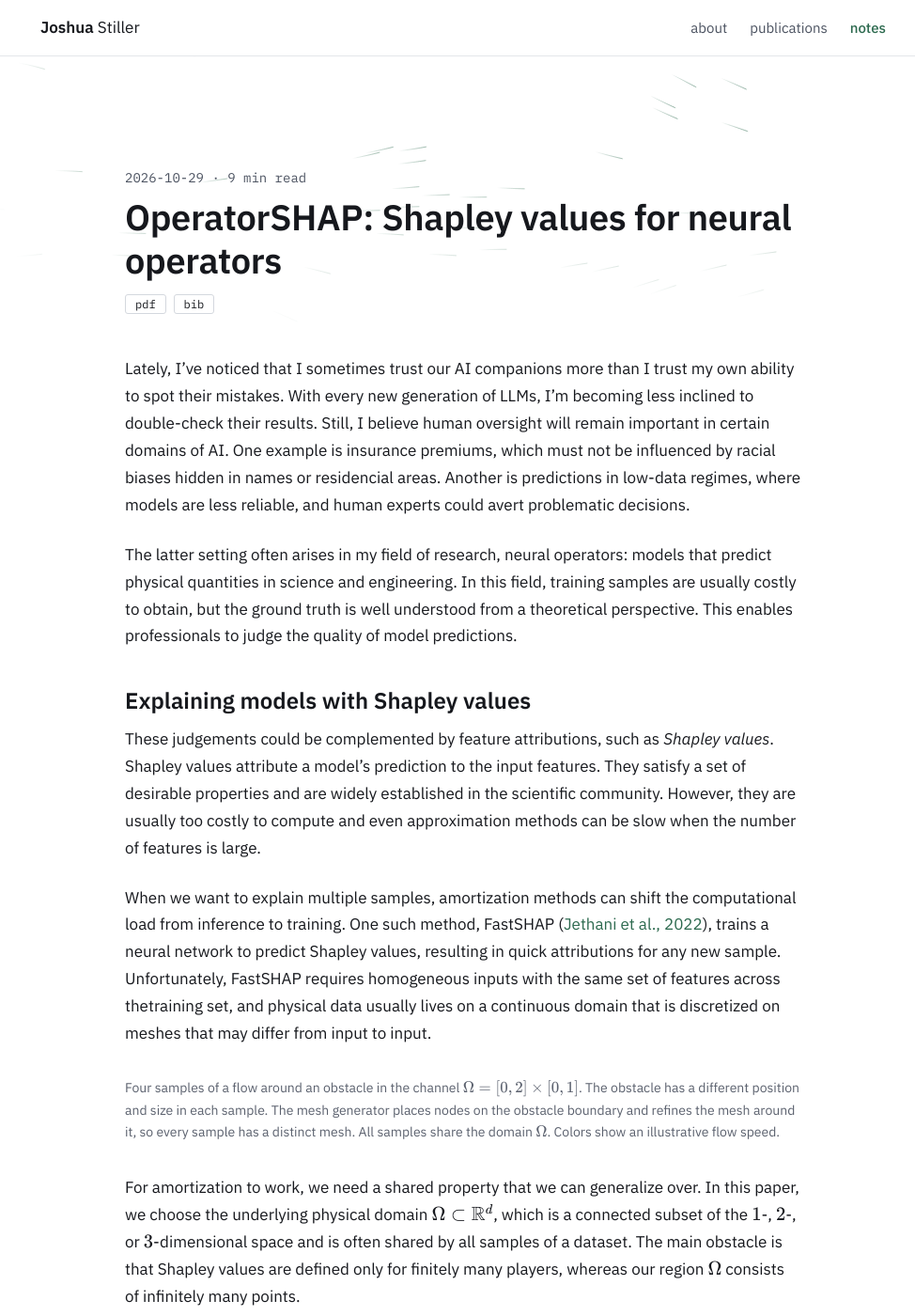
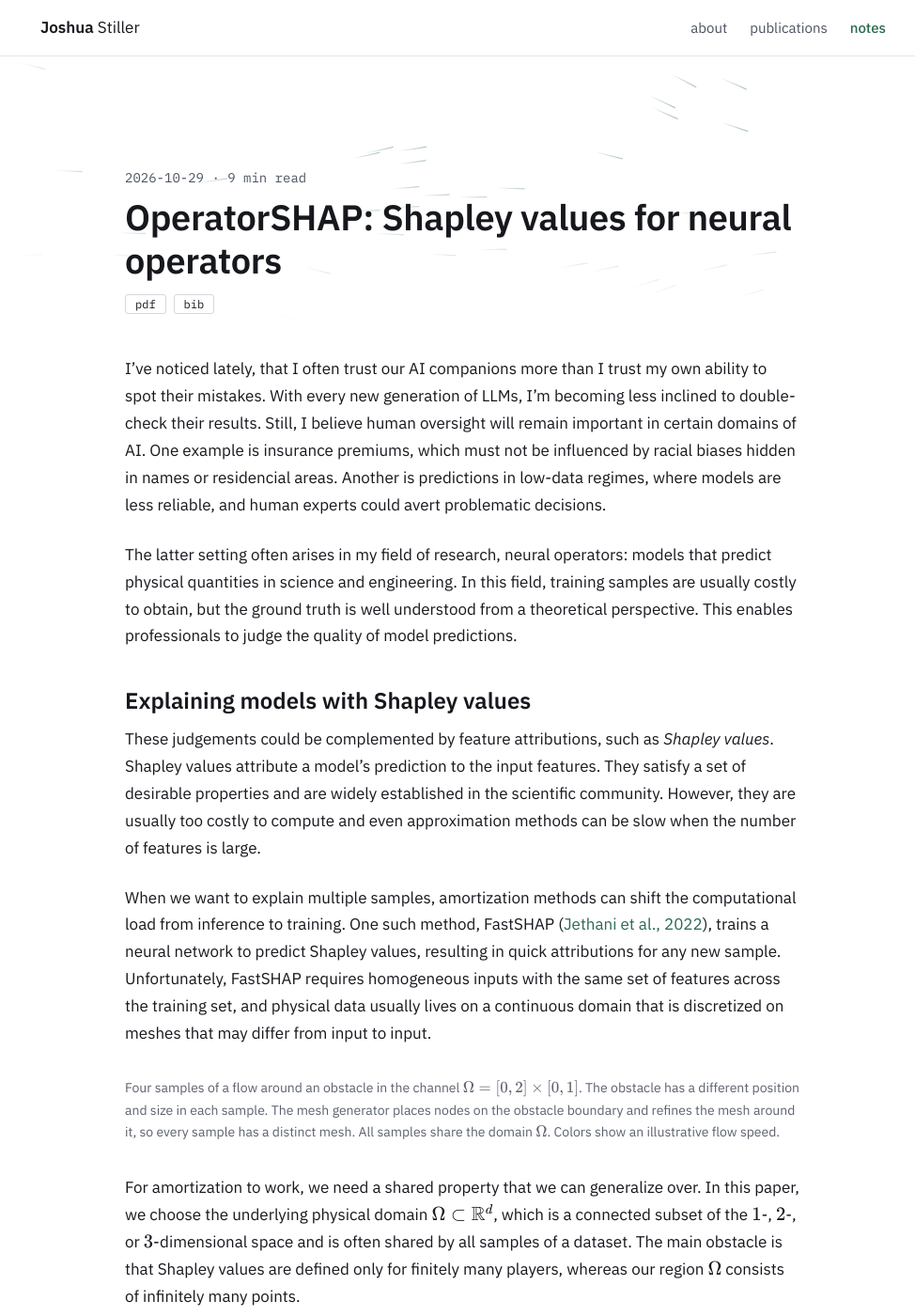
Before and after one commit to StillJosh/StillJosh.github.io, a Jekyll site: the page built from _posts/2026-10-29-operatorshap.md, in a window 1280 px wide and 1400 px high. Shown: the whole window at 94% size, without its empty margins (147-1121 px from the left). Built offline with Jekyll 4.4.1, drawn with Linux system fonts in a browser that asks for light colours; some of the changed text lies outside the part shown.

Commit message:
BLG: Fix typos and wording in the OperatorSHAP note

```diff
--- a/_posts/2026-10-29-operatorshap.md
+++ b/_posts/2026-10-29-operatorshap.md
@@ -5,14 +5,14 @@
 paper: operatorshap
 ---
 
-Lately, I've noticed that I sometimes trust our AI companions more than I trust my own ability to spot their mistakes. With every new generation of LLMs, I'm becoming less inclined to double-check their results. Still, I believe human oversight will remain important in certain domains of AI. One example is insurance premiums, which must not be influenced by racial biases hidden in names or residencial areas. Another is predictions in low-data regimes, where models are less reliable, and human experts could avert problematic decisions.
+I've noticed lately, that I often trust our AI companions more than I trust my own ability to spot their mistakes. With every new generation of LLMs, I'm becoming less inclined to double-check their results. Still, I believe human oversight will remain important in certain domains of AI. One example is insurance premiums, which must not be influenced by racial biases hidden in names or residencial areas. Another is predictions in low-data regimes, where models are less reliable, and human experts could avert problematic decisions.
 
 The latter setting often arises in my field of research, neural operators: models that predict physical quantities in science and engineering. In this field, training samples are usually costly to obtain, but the ground truth is well understood from a theoretical perspective. This enables professionals to judge the quality of model predictions.
 
 ## Explaining models with Shapley values
 These judgements could be complemented by feature attributions, such as *Shapley values*. Shapley values attribute a model's prediction to the input features. They satisfy a set of desirable properties and are widely established in the scientific community. However, they are usually too costly to compute and even approximation methods can be slow when the number of features is large.
 
-When we want to explain multiple samples, amortization methods can shift the computational load from inference to training. One such method, FastSHAP ([Jethani et al., 2022](https://arxiv.org/abs/2107.07436)), trains a neural network to predict Shapley values, resulting in quick attributions for any new sample. Unfortunately, FastSHAP requires homogeneous inputs with the same set of features across thetraining set, and physical data usually lives on a continuous domain that is discretized on meshes that may differ from input to input.
+When we want to explain multiple samples, amortization methods can shift the computational load from inference to training. One such method, FastSHAP ([Jethani et al., 2022](https://arxiv.org/abs/2107.07436)), trains a neural network to predict Shapley values, resulting in quick attributions for any new sample. Unfortunately, FastSHAP requires homogeneous inputs with the same set of features across the training set, and physical data usually lives on a continuous domain that is discretized on meshes that may differ from input to input.
 
 <figure class="viz" id="viz-meshes">
 <figcaption>Four samples of a flow around an obstacle in the channel $\Omega = [0,2]\times[0,1]$. The obstacle has a different position and size in each sample. The mesh generator places nodes on the obstacle boundary and refines the mesh around it, so every sample has a distinct mesh. All samples share the domain $\Omega$. Colors show an illustrative flow speed.</figcaption>
@@ -21,7 +21,7 @@
 For amortization to work, we need a shared property that we can generalize over. In this paper, we choose the underlying physical domain $$\Omega \subset \mathbb{R}^d$$, which is a connected subset of the $$1$$-, $$2$$-, or $$3$$-dimensional space and is often shared by all samples of a dataset. The main obstacle is that Shapley values are defined only for finitely many players, whereas our region $$\Omega$$ consists of infinitely many points.
 
 ## Infinite player Aumann-Shapley values
-The solution lies in Aumann-Shapley values. Introduced in 1974 ([Aumann & Shapley, 1974](#references)), they generalize Shapley values to infinitely many players. They still cannot give distinct attributions for every single point in our domain, but they allow each of the infinite players to contribute via a finite set of measures to changes in model prediction (which we call a *game*). This makes the attribution problem tractable. Moreover, it yields a value function $$\nu(S)$$ that assigns an attribution to a coalition $$S$$ while preserving some of the Shapley properties.
+The solution lies in Aumann-Shapley values. Introduced in 1974 ([Aumann & Shapley, 1974](#references)), they generalize Shapley values to infinitely many players. They still cannot give distinct attributions for every single point in our domain, but they allow each of the infinite players to contribute via a finite set of measures the model prediction (which we call a *game*). This makes the attribution problem tractable. Moreover, it yields a value function $$\nu(S)$$ that assigns an attribution to a coalition $$S$$ while preserving some of the Shapley properties.
 
 To formalize this, let $$(\Omega, \mathcal{C}, \boldsymbol{\mu})$$ be a measure space, where $$S \in \mathcal{C}$$ denotes a region in $$\Omega$$ and defines a *coalition*. Typically, we want to model some physical property, which at a time $$t$$ assigns a value to each location $$x\in \Omega$$ via $$u: \Omega\times[0, \infty)\rightarrow \mathbb{R}$$. For example, in the heat equation, $$u(x, t)$$ is the temperature at location $$x\in \Omega$$ and time $$t$$. We want an AI model $$\hat{\mathcal{F}}$$ to approximate $$u(x,t)$$, usually using the true state $$u(x,t)$$ as input to predict $$\hat{\mathcal{F}}(u(x,t))(x) \approx u(x,t+1)$$. In practice, we work with a discretized version of $$u(x,t)$$, i.e., a vector of evaluations of $$u(x,t)$$ at specific locations. We denote this vector by $$\mathbf{u}_{t}$$.
 
@@ -53,7 +53,7 @@
 Equipped with a game that guarantees an Aumann-Shapley value, we can proceed to learn an amortized model for the value. The training procedure will closely follow FastSHAP:
 1. Sample $$\mathbf{u}_{t}$$ from the dataset (which is represented on a mesh), a subset of the mesh nodes $$S$$, and a location $$\hat{x}\in \Omega$$ for the prediction we want to explain.
 2. Partition the domain into disjoint cells, each containing one mesh node (e.g., with Voronoi cells).
-3. Create a masked input $$\mathbf{u}^{S}_{t}$$ as described above and calculate the model's value $$\hat{\mathcal{F}}_{\hat{x}}(\mathbf{u}^{S}_{t})$$ at location $$\hat{x}$$.
+3. Create a masked input $$\mathbf{u}^{S}_{t}$$ as described above and calculate the game value $$\hat{\mathcal{F}}_{\hat{x}}(\mathbf{u}^{S}_{t}) - \hat{\mathcal{F}}_{\hat{x}}(\mathbf{\bar{u}}) $$ at location $$\hat{x}$$.
 4. Let the explainer model predict an attribution field $$\hat{\varphi}(x,t)$$ for the point $$\hat{x}$$.
 5. Integrate $$\hat{\varphi}(x,t)$$ over the cells from step 2 that contain a mesh node from $$S$$ and measure the difference to the model prediction from step 3.
 6. Update the explainer model with the loss from step 5 and iterate.
```
